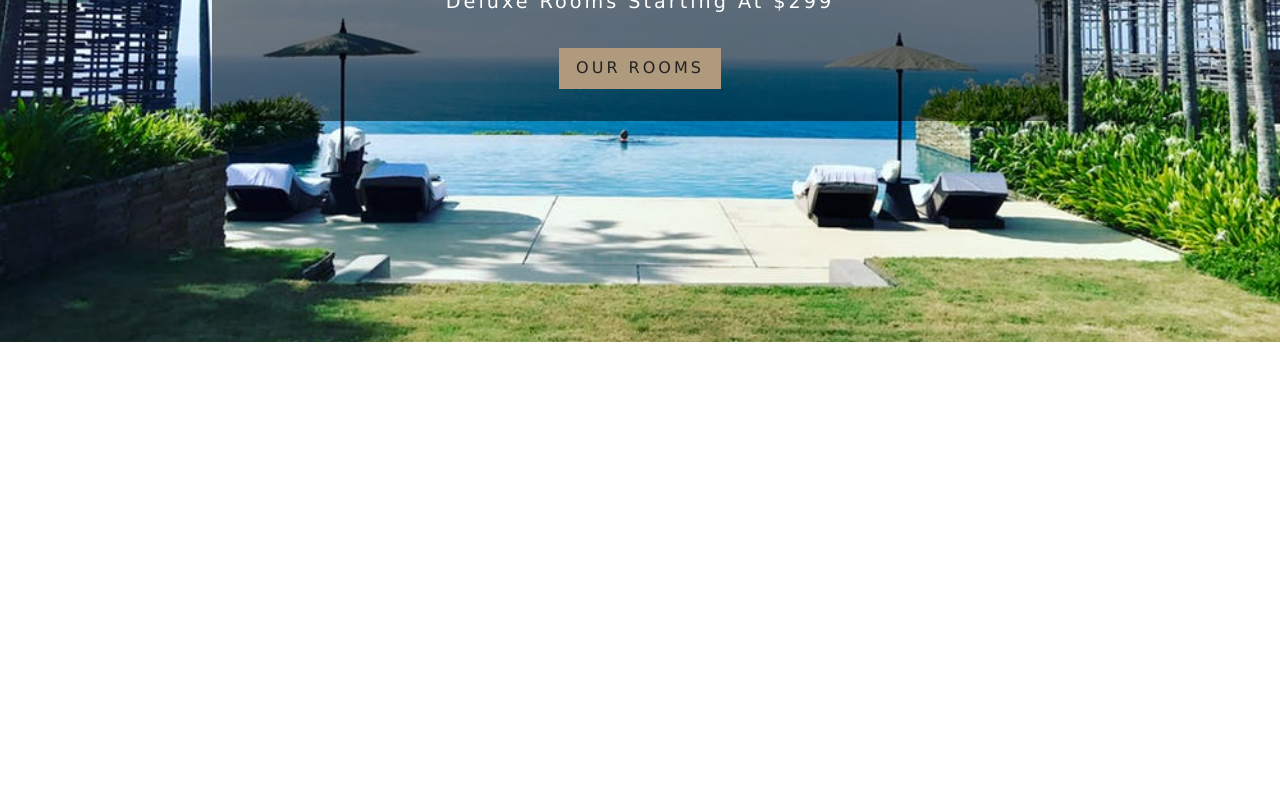
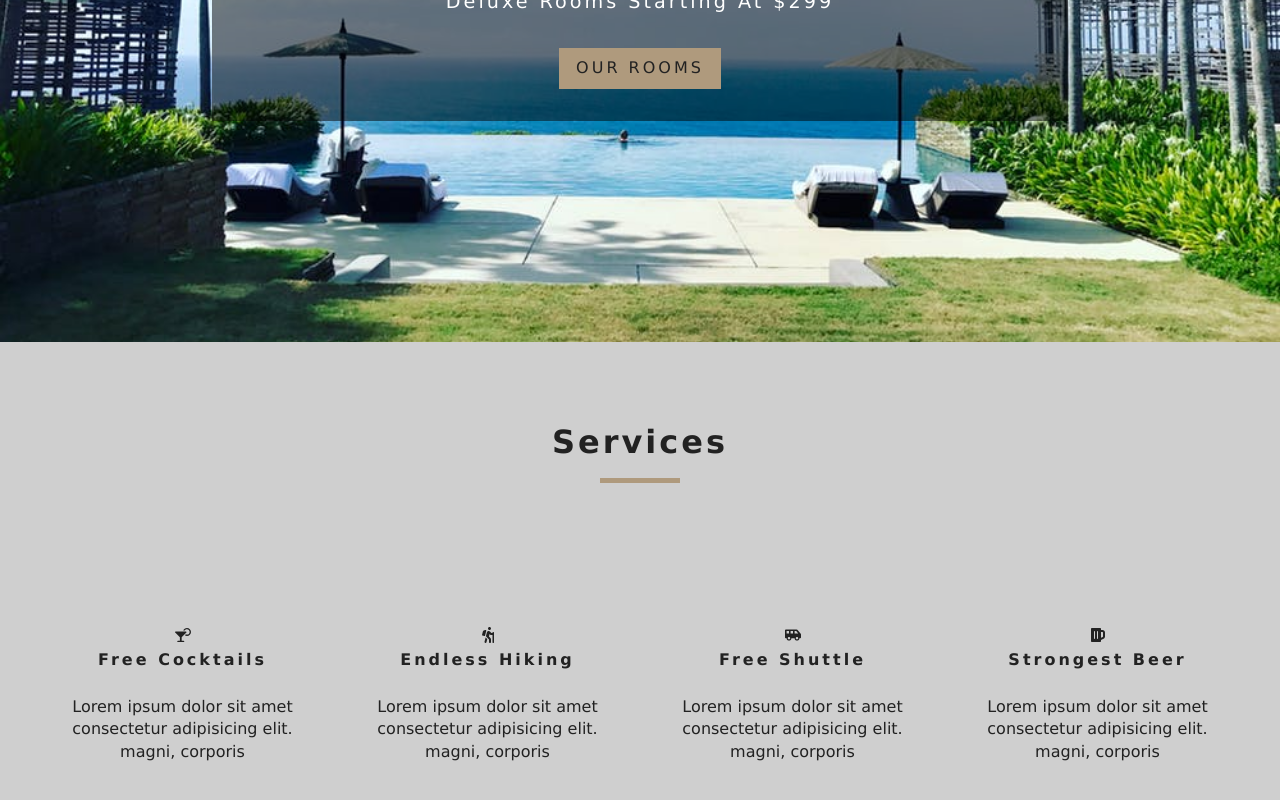
Before and after one commit to enritecnolol/ReactResort, a React (Create React App) app: page / in a window 1280 px wide. Shown: the part 458-1258 px from the top of the page. Before the commit the page ends 800 px from the top, so only its background shows below. Built offline with nearby package versions, Linux system fonts and the light colour scheme.

Commit message:
services section for Home page

```diff
--- a/src/App.css
+++ b/src/App.css
@@ -252,6 +252,7 @@
 }
 .services h6 {
   letter-spacing: var(--mainSpacing);
+  text-transform: capitalize;
 }
 .services p {
   width: 80%;
--- /dev/null
+++ b/src/components/Services.js
@@ -0,0 +1,53 @@
+import React, {Component} from "react";
+import Title from "./Title";
+import {FaCocktail, FaHiking, FaShuttleVan, FaBeer} from "react-icons/fa";
+
+
+class Services extends Component {
+    state = {
+        services:[
+            {
+                icon:<FaCocktail/>,
+                title:"free cocktails",
+                info:"Lorem ipsum dolor sit amet consectetur adipisicing elit. magni, corporis"
+            },
+            {
+                icon:<FaHiking/>,
+                title:"Endless Hiking",
+                info:"Lorem ipsum dolor sit amet consectetur adipisicing elit. magni, corporis"
+            },
+            {
+                icon:<FaShuttleVan/>,
+                title:"Free shuttle",
+                info:"Lorem ipsum dolor sit amet consectetur adipisicing elit. magni, corporis"
+            },
+            {
+                icon:<FaBeer/>,
+                title:"Strongest beer",
+                info:"Lorem ipsum dolor sit amet consectetur adipisicing elit. magni, corporis"
+            }
+        ]
+    };
+    render() {
+        return(
+            <section className="services">
+                <Title title="services" />
+                <div className="services-center">
+                    {
+                        this.state.services.map((item, index) => {
+                            return (
+                                <article key={index} className="services">
+                                    <span>{item.icon}</span>
+                                    <h6>{item.title}</h6>
+                                    <p>{item.info}</p>
+                                </article>
+                            )
+                        })
+                    }
+                </div>
+            </section>
+        )
+    }
+}
+
+export default Services
--- /dev/null
+++ b/src/components/Title.js
@@ -0,0 +1,12 @@
+import React from "react";
+
+function Title({title}) {
+    return(
+        <div className="section-title">
+            <h4>{title}</h4>
+            <div />
+        </div>
+    )
+}
+
+export default Title;
--- a/src/pages/Home.js
+++ b/src/pages/Home.js
@@ -2,15 +2,21 @@
 import Hero from "../components/Hero";
 import Banner from "../components/Banner";
 import {Link} from "react-router-dom";
+import Services from "../components/Services";
 
 const Home = () => {
-    return <Hero>
-        <Banner title="luxurious rooms" subtitle="deluxe rooms starting at $299">
-            <Link to="/rooms" className="btn-primary">
-                our rooms
-            </Link>
-        </Banner>
-    </Hero>;
+    return (
+        <>
+            <Hero>
+                <Banner title="luxurious rooms" subtitle="deluxe rooms starting at $299">
+                    <Link to="/rooms" className="btn-primary">
+                        our rooms
+                    </Link>
+                </Banner>
+            </Hero>
+            <Services />
+        </>
+    );
 };
 
 export default Home
```
